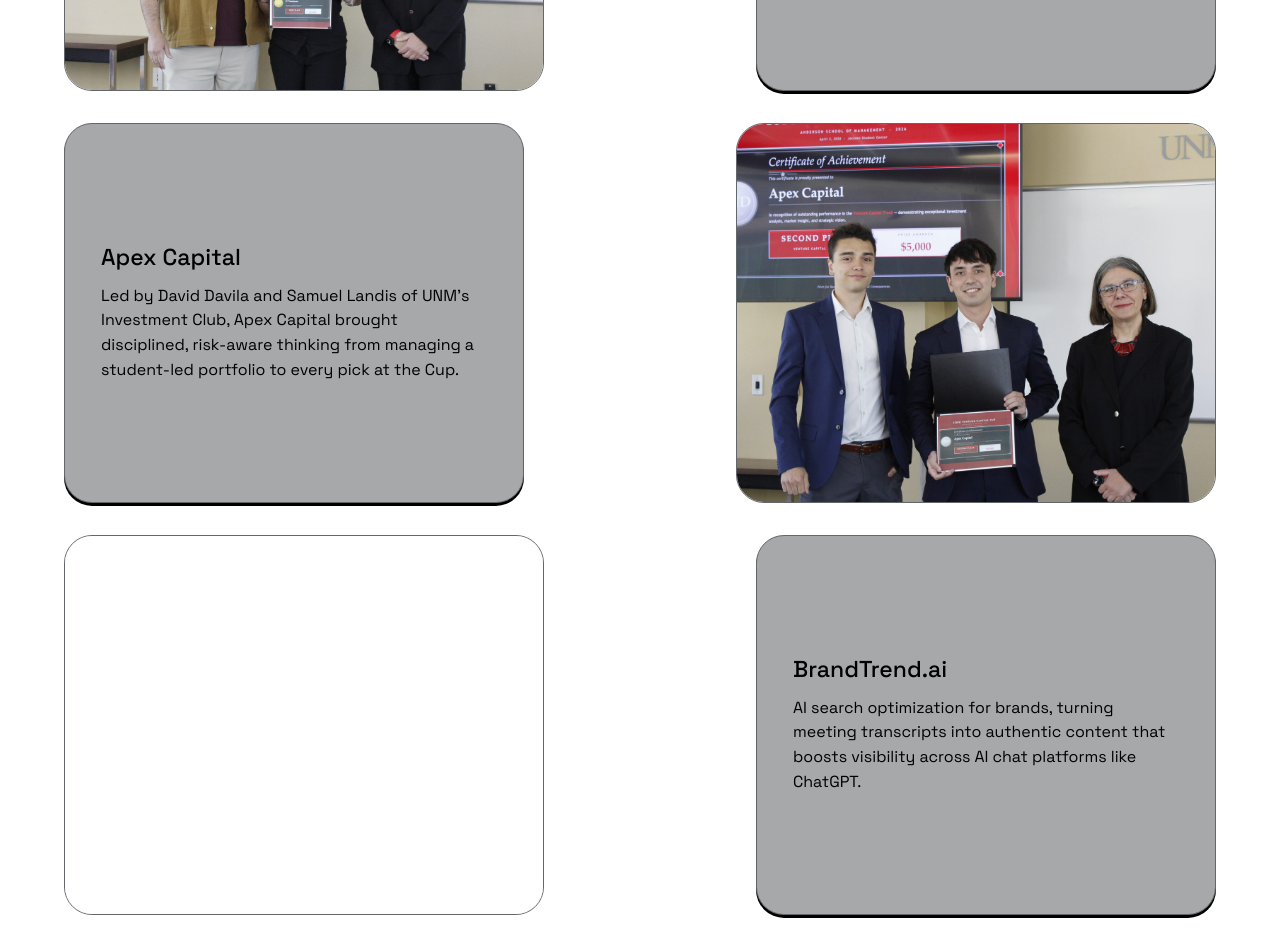
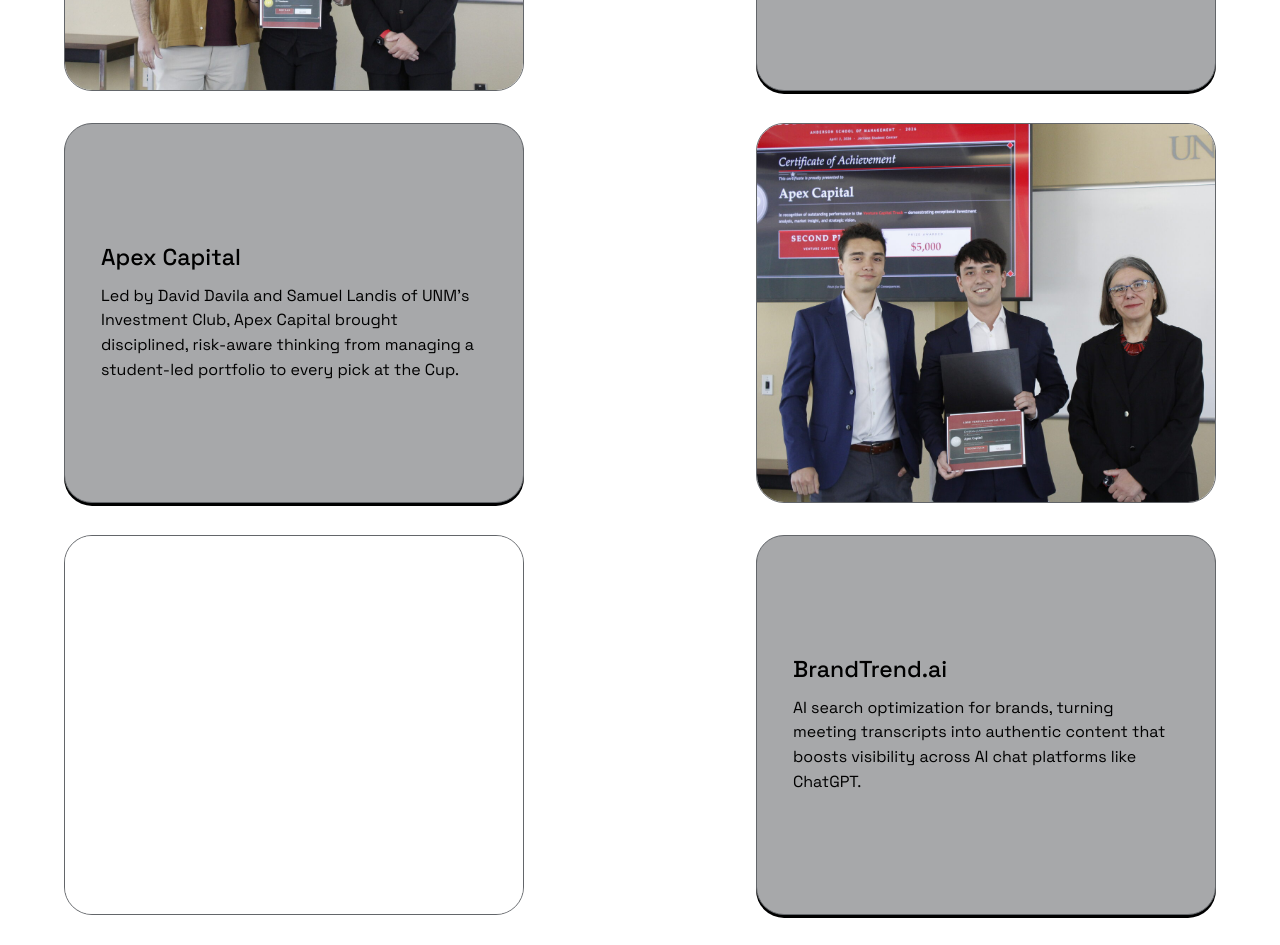
Before and after one commit to rickwgarcia/lobovccup, a React (Vite) app: page / in a window 1280 px wide. Shown: the part 1720-2665 px from the top of the page. Built offline with nearby package versions, Linux system fonts and the light colour scheme.

Commit message:
updated 2026 recap sizes

```diff
--- a/src/components/recap/ProjectSpotlightRow.tsx
+++ b/src/components/recap/ProjectSpotlightRow.tsx
@@ -16,7 +16,7 @@
       <iframe
         src={project.deckSrc}
         title={project.imageAlt}
-        className="h-[320px] w-full shrink-0 rounded-card border border-brand-gray bg-brand-silver/40 sm:h-[380px] sm:w-1/2 sm:max-w-[480px]"
+        className="h-[320px] w-full shrink-0 rounded-card border border-brand-gray bg-brand-silver/40 sm:h-[380px] sm:w-1/2 sm:max-w-[460px]"
         loading="lazy"
       />
       <div className="flex h-[320px] w-full flex-col items-start justify-center gap-3 rounded-card border border-brand-gray bg-brand-silver p-6 shadow-hard sm:h-[380px] sm:w-1/2 sm:max-w-[460px] sm:p-9">
--- a/src/components/recap/WinnersGallery.tsx
+++ b/src/components/recap/WinnersGallery.tsx
@@ -16,7 +16,7 @@
             <img
               src={winner.photoSrc}
               alt={winner.photoAlt}
-              className="h-[320px] w-full shrink-0 rounded-card border border-brand-gray object-cover sm:h-[380px] sm:w-1/2 sm:max-w-[480px]"
+              className="h-[320px] w-full shrink-0 rounded-card border border-brand-gray object-cover sm:h-[380px] sm:w-1/2 sm:max-w-[460px]"
             />
             <div className="flex h-[320px] w-full flex-col items-start justify-center gap-3 rounded-card border border-brand-gray bg-brand-silver p-6 shadow-hard sm:h-[380px] sm:w-1/2 sm:max-w-[460px] sm:p-9">
               <h3 className="font-grotesk text-xl font-bold leading-tight text-black sm:text-h3">
```
